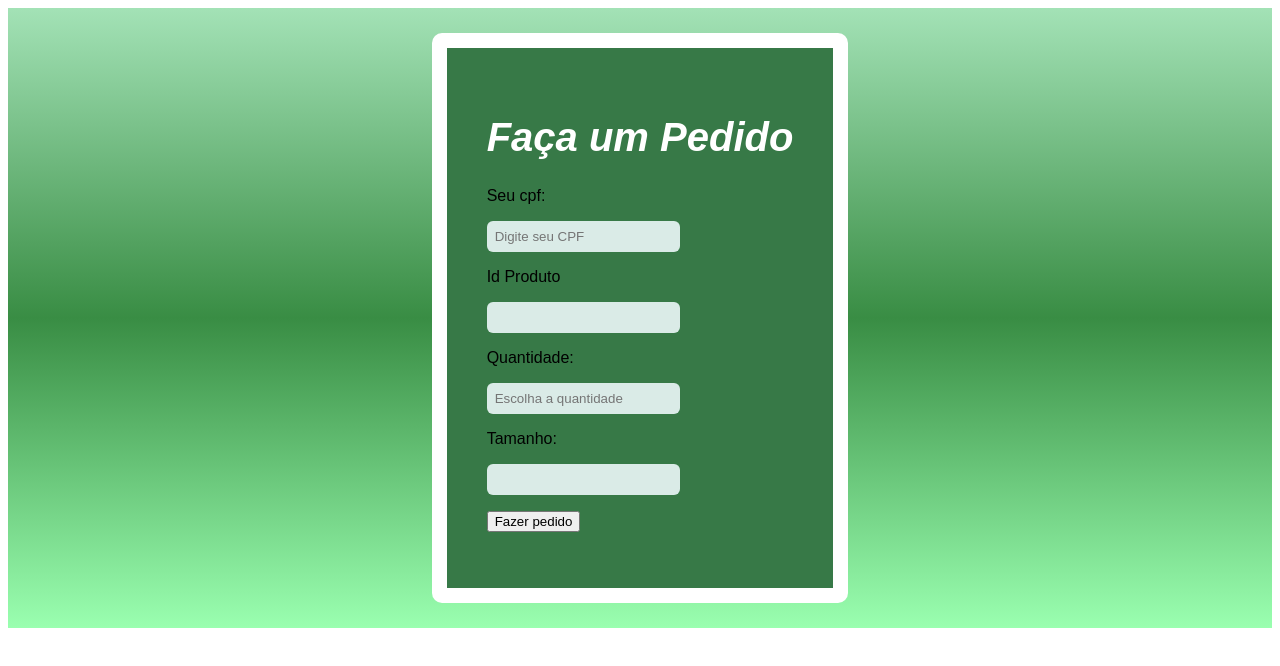
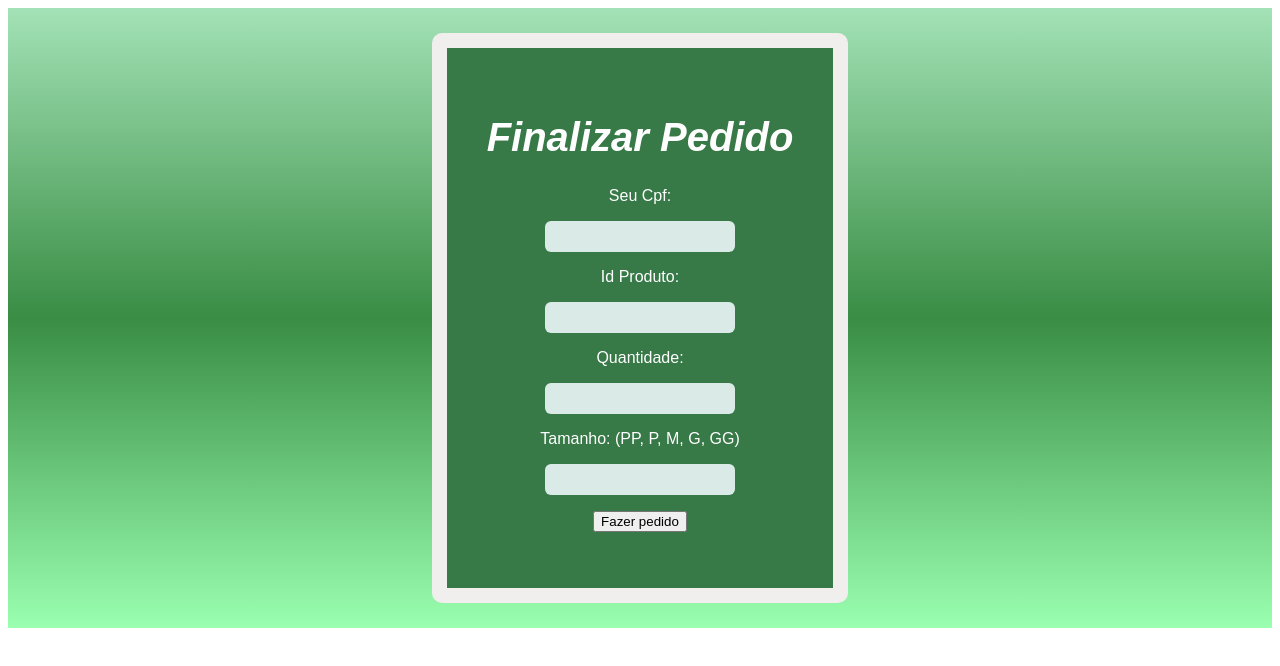
Before and after one commit to 127h00/PraticaP2_vesp, a React (Create React App) app in the folder front/: page /createOrder in a window 1280 px wide. Shown: the top 666 px of the page. Built offline with nearby package versions, Linux system fonts and the light colour scheme.

Commit message:
css
Co-authored-by: Thiago Carvalho Costa (LiveShare)

```diff
--- a/front/src/pages/Cadastro/Cadastro.module.css
+++ b/front/src/pages/Cadastro/Cadastro.module.css
@@ -1,12 +1,12 @@
 main{
     display: flex;
     justify-content: center;
-    background-color: #102820;
+    background-color: rgb(3, 24, 3);
 }
 
 .section{
     display: flex;
-    background-color: rgb(0, 0, 0);
+    background-color: rgb(250, 250, 250);
     margin-top: 2%;
     margin-bottom: 2%;
     justify-content: center;
@@ -42,7 +42,7 @@ main{
 }
 
 .Cadastro > p {
-    color: rgb(0, 0, 0);
+    color: rgb(226, 226, 226);
     font-weight: lighter;
     font-family: Arial, Helvetica, sans-serif
 }
@@ -58,7 +58,7 @@ main{
 }
 
 .Cadastro > h2{
-    color:rgb(0, 0, 0);
+    color:rgb(255, 255, 255);
     font-size: 15px;
     white-space: inherit;
     font-family: Arial, Helvetica, sans-serif;
--- a/front/src/pages/InfoProdutos/Produtos.jsx
+++ b/front/src/pages/InfoProdutos/Produtos.jsx
@@ -1,6 +1,5 @@
 import React, { useState, useEffect } from "react";
 import { useParams } from "react-router-dom";
-import PedidoApi from "../../hooks/pedidoApi";
 import ProdutoApi from "../../hooks/produtoApi";
 import style from "./Produtos.module.css";
 import {Link} from 'react-router-dom'
--- a/front/src/pages/Pedido/Pedido.jsx
+++ b/front/src/pages/Pedido/Pedido.jsx
@@ -5,19 +5,19 @@ import React, { useState } from 'react';
 
 function Pedido(){
 
-    const [cpf, setCpf] = useState(' ');
-    const [idProduto, setidProduto] = useState(' ');
+    const [cpf_c, setCpf] = useState(' ');
+    const [id_produto, setidProduto] = useState(' ');
     const [quantidade, setQuantidade] = useState(' ');
     const [tamanho, setTamanho] = useState(' ');
 
     const handleCpfChange = (event) => {
         setCpf(event.target.value);
-        console.log(cpf);
+        console.log(cpf_c);
     };
 
     const handleIdProdutoChange = (event) => {
         setidProduto(event.target.value);
-        console.log(idProduto);
+        console.log(id_produto);
     };
 
     const handleQuantidadeChange = (event) => {
@@ -35,44 +35,44 @@ function Pedido(){
                 <div className={styles.section}>
 
                     <div className={styles.Pedido}>
-                    <h1>Faça um Pedido</h1>
+                        <h1>Finalizar Pedido</h1>
 
-                    <p>Seu cpf:</p>
+                        <p>Seu Cpf:</p>
                         <input
-                        type="number"
-                        value={cpf}
+                            type="text"
+                            value={cpf_c}
                             onChange={handleCpfChange}
                             placeholder="Digite seu CPF"
                         />
 
-                    <p>Id Produto</p>
+                        <p>Id Produto:</p>
                         <input
                             type="text"
-                        value={idProduto}
+                            value={id_produto}
                             onChange={handleIdProdutoChange}
-                        placeholder="ID do produto escolhido"
+                            placeholder="ID do produto"
                         />
 
                         <p>Quantidade:</p>
                         <input
-                        type="number"
+                            type="text"
                             value={quantidade}
                             onChange={handleQuantidadeChange}
                             placeholder="Escolha a quantidade"
                         />
 
-                    <p>Tamanho:</p>
+                        <p>Tamanho: (PP, P, M, G, GG) </p>
                         <input
                             type="text"
                             value={tamanho}
                             onChange={handleTamanhoChange}
-                        placeholder="(PP, P, M, G, GG) "
+                            placeholder="(PP, P, M, G, GG)"
                         />
 
                         <p>
                         <button
                             onClick={async () => {
-                            const ordered = await PedidoApi.makeOrder({ cpf, idProduto, quantidade, tamanho })
+                                const ordered = await PedidoApi.makeOrder({ cpf_c, id_produto, quantidade, tamanho })
                                 console.log(ordered)
                                 localStorage.setItem('ordered', ordered)
                                 ordered ? window.location.href = '/' : alert('Parece que há algum erro nos dados, tente novamente!')
@@ -89,3 +89,6 @@ function Pedido(){
 }
 
 export default Pedido;
+
+
+//className={styles.botao}
--- a/front/src/pages/Pedido/Pedido.module.css
+++ b/front/src/pages/Pedido/Pedido.module.css
@@ -6,13 +6,12 @@ main{
 
 .section{
     display: flex;
-    background-color: rgb(255, 255, 255);
+    background-color: rgb(241, 238, 238);
     margin-top: 2%;
     margin-bottom: 2%;
     justify-content: center;
     width: fit-content;
     border-radius: 10px;
-    justify-content: center;
 
 }
 
@@ -22,6 +21,8 @@ main{
     margin: 15px;
     border: 8px;
     justify-content: center;
+    text-align: center;
+
 }
 
 
@@ -30,7 +31,7 @@ main{
     border: none;
     padding: 8px;
     background-color: #daebe7;
-
+    padding-left: 5px;
 }
 
 .Pedido > button{
@@ -41,23 +42,24 @@ main{
 }
 
 .Pedido > p {
-    color: rgb(0, 0, 0);
+    color: rgb(255, 255, 255);
     font-weight: lighter;
     font-family: Arial, Helvetica, sans-serif
 }
 
 .Pedido > h1{
-    color:rgb(255, 255, 255);
+    color:rgb(255, 254, 254);
     font-size: 40px;
     justify-content: center;
     white-space: nowrap;
     font-family: Arial, Helvetica, sans-serif;
+    /* didot */
     font-weight: bolder;
     font-style: oblique;
 }
 
 .Pedido > h2{
-    color:rgb(0, 0, 0);
+    color:rgb(255, 255, 255);
     font-size: 15px;
     white-space: inherit;
     font-family: Arial, Helvetica, sans-serif;
@@ -65,18 +67,11 @@ main{
     font-style: initial;
 }
 
-.Pedido > button{
+.Cadastro > button{
     margin-top: 20px;
     padding: 5%;
     padding-left: 5px;
-    border: black;
-    background-color: rgb(255, 255, 255);
+    border: rgb(255, 252, 252);
+    background-color: rgb(0, 0, 0);
 
 }
-
-.BotaoSubmeter > button{
-    margin-top: ce;
-    padding: 5px;
-    padding-left: 5px;
-    background-color: rgb(255, 255, 255);
-}
```
Lines whose indentation alone changed are shown as unchanged.
